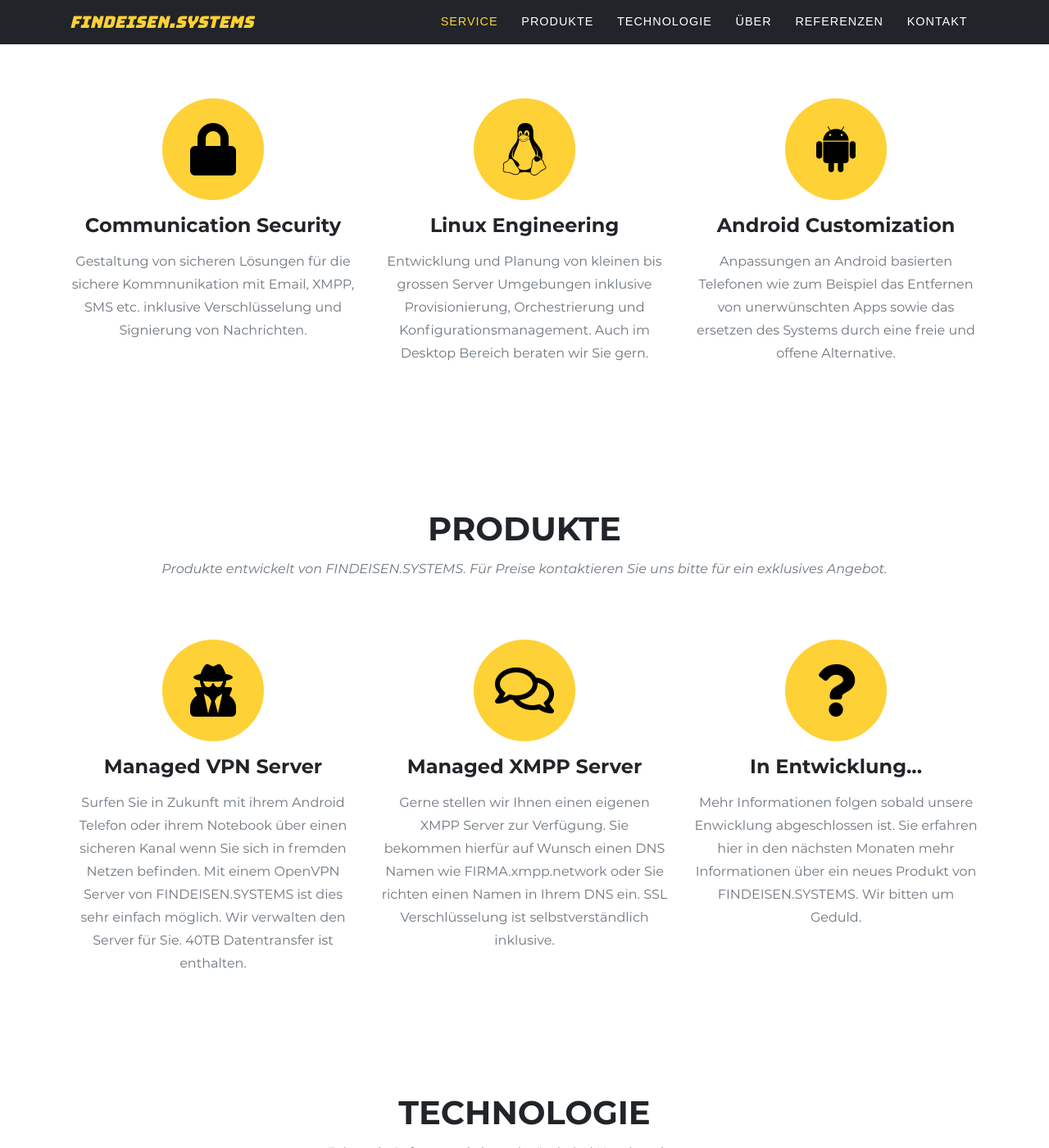
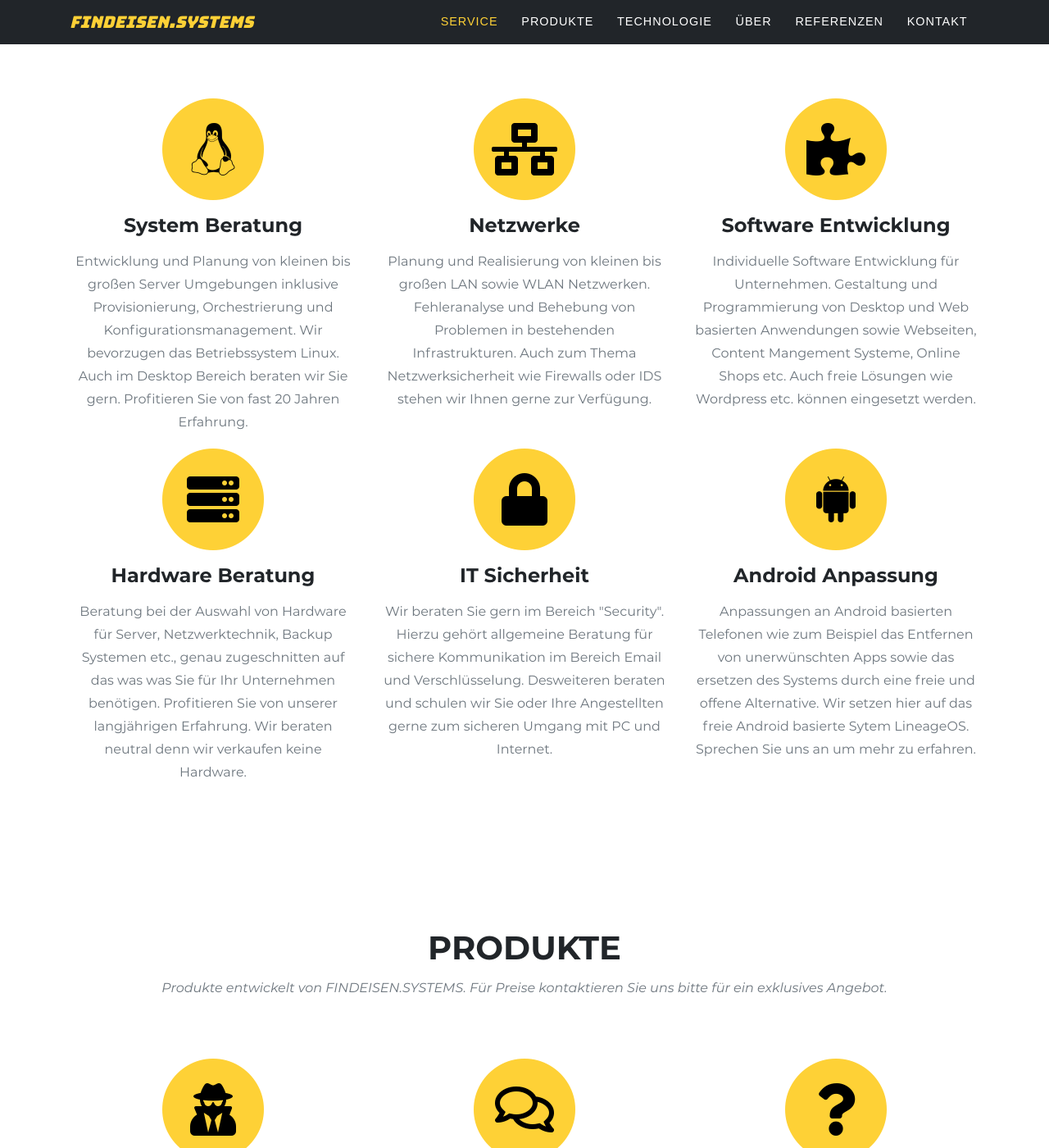
Before and after one commit to findeisen-systems/findeisen.systems, a Jekyll site: the page built from index.html, in a window 1280 px wide and 1400 px high, scrolled down 919 px. Shown: the whole window at 82% size. Built offline with Jekyll 4.4.1, drawn with Linux system fonts in a browser that asks for light colours.

Commit message:
content update

```diff
--- a/_includes/service.html
+++ b/_includes/service.html
@@ -10,26 +10,52 @@
       <div class="col-md-4">
         <span class="fa-stack fa-4x">
           <i class="fas fa-circle fa-stack-2x text-primary"></i>
-          <i style="color: black;" class="fas fa-lock fa-stack-1x fa-inverse"></i>
+          <i style="color: black;" class="fab fa-linux fa-stack-1x fa-inverse"></i>
         </span>
-        <h4 class="service-heading">Communication Security</h4>
-        <p class="text-muted">Gestaltung von sicheren Lösungen für die sichere Kommnunikation mit Email, XMPP, SMS etc. inklusive Verschlüsselung und Signierung von Nachrichten.</p>
+        <h4 class="service-heading">System Beratung</h4>
+        <p class="text-muted">Entwicklung und Planung von kleinen bis großen Server Umgebungen inklusive Provisionierung, Orchestrierung und Konfigurationsmanagement. Wir bevorzugen das Betriebssystem Linux. Auch im Desktop Bereich beraten wir Sie gern. Profitieren Sie von fast 20 Jahren Erfahrung.</p>
       </div>
       <div class="col-md-4">
         <span class="fa-stack fa-4x">
           <i class="fas fa-circle fa-stack-2x text-primary"></i>
-          <i style="color: black;" class="fab fa-linux fa-stack-1x fa-inverse"></i>
+          <i style="color: black;" class="fas fa-network-wired fa-stack-1x fa-inverse"></i>
         </span>
-        <h4 class="service-heading">Linux Engineering</h4>
-        <p class="text-muted">Entwicklung und Planung von kleinen bis grossen Server Umgebungen inklusive Provisionierung, Orchestrierung und Konfigurationsmanagement. Auch im Desktop Bereich beraten wir Sie gern.</p>
+        <h4 class="service-heading">Netzwerke</h4>
+        <p class="text-muted">Planung und Realisierung von kleinen bis großen LAN sowie WLAN Netzwerken. Fehleranalyse und Behebung von Problemen in bestehenden Infrastrukturen. Auch zum Thema Netzwerksicherheit wie Firewalls oder IDS stehen wir Ihnen gerne zur Verfügung.</p>
+      </div>
+      <div class="col-md-4">
+        <span class="fa-stack fa-4x">
+          <i class="fas fa-circle fa-stack-2x text-primary"></i>
+          <i style="color: black;" class="fas fa-puzzle-piece fa-stack-1x fa-inverse"></i>
+        </span>
+        <h4 class="service-heading">Software Entwicklung</h4>
+        <p class="text-muted">Individuelle Software Entwicklung für Unternehmen. Gestaltung und Programmierung von Desktop und Web basierten Anwendungen sowie Webseiten, Content Mangement Systeme, Online Shops etc. Auch freie Lösungen wie Wordpress etc. können eingesetzt werden.</p>
+      </div>
+    </div>
+    <div class="row text-center">
+      <div class="col-md-4">
+        <span class="fa-stack fa-4x">
+          <i class="fas fa-circle fa-stack-2x text-primary"></i>
+          <i style="color: black;" class="fas fa-server fa-stack-1x fa-inverse"></i>
+        </span>
+        <h4 class="service-heading">Hardware Beratung</h4>
+        <p class="text-muted">Beratung bei der Auswahl von Hardware für Server, Netzwerktechnik, Backup Systemen etc., genau zugeschnitten auf das was was Sie für Ihr Unternehmen benötigen. Profitieren Sie von unserer langjährigen Erfahrung. Wir beraten neutral denn wir verkaufen keine Hardware.</p>
+      </div>
+      <div class="col-md-4">
+        <span class="fa-stack fa-4x">
+          <i class="fas fa-circle fa-stack-2x text-primary"></i>
+          <i style="color: black;" class="fas fa-lock fa-stack-1x fa-inverse"></i>
+        </span>
+        <h4 class="service-heading">IT Sicherheit</h4>
+        <p class="text-muted">Wir beraten Sie gern im Bereich "Security". Hierzu gehört allgemeine Beratung für sichere Kommunikation im Bereich Email und Verschlüsselung. Desweiteren beraten und schulen wir Sie oder Ihre Angestellten gerne zum sicheren Umgang mit PC und Internet.</p>
       </div>
       <div class="col-md-4">
         <span class="fa-stack fa-4x">
           <i class="fas fa-circle fa-stack-2x text-primary"></i>
           <i style="color: black;" class="fab fa-android fa-stack-1x fa-inverse"></i>
         </span>
-        <h4 class="service-heading">Android Customization</h4>
-        <p class="text-muted">Anpassungen an Android basierten Telefonen wie zum Beispiel das Entfernen von unerwünschten Apps sowie das ersetzen des Systems durch eine freie und offene Alternative.</p>
+        <h4 class="service-heading">Android Anpassung</h4>
+        <p class="text-muted">Anpassungen an Android basierten Telefonen wie zum Beispiel das Entfernen von unerwünschten Apps sowie das ersetzen des Systems durch eine freie und offene Alternative. Wir setzen hier auf das freie Android basierte Sytem LineageOS. Sprechen Sie uns an um mehr zu erfahren.</p>
       </div>
     </div>
   </div>
```
